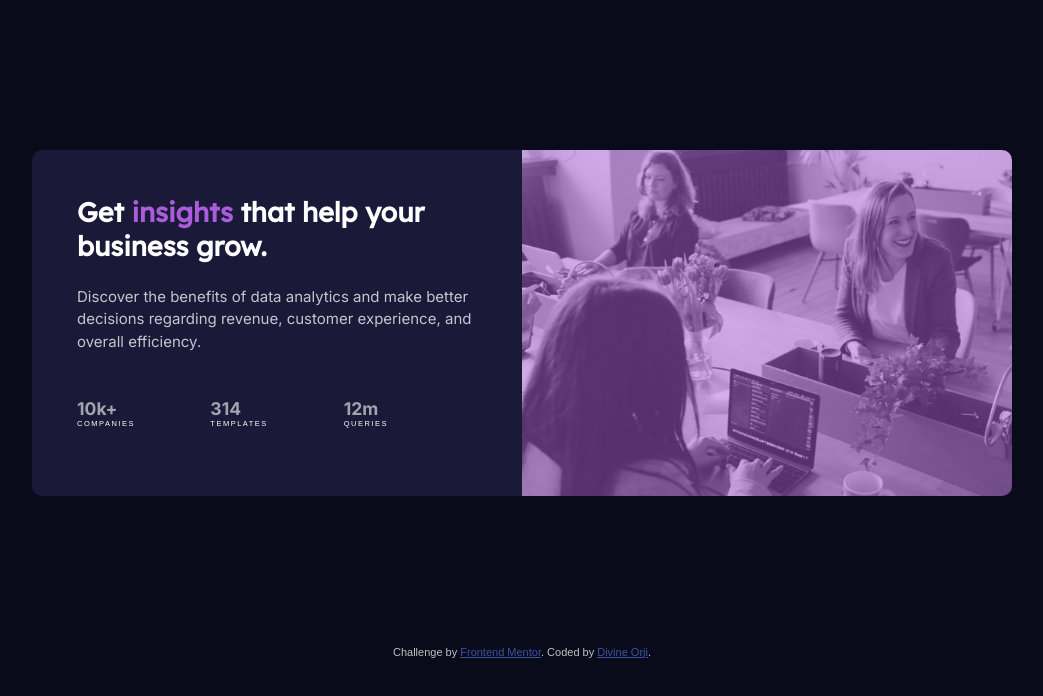
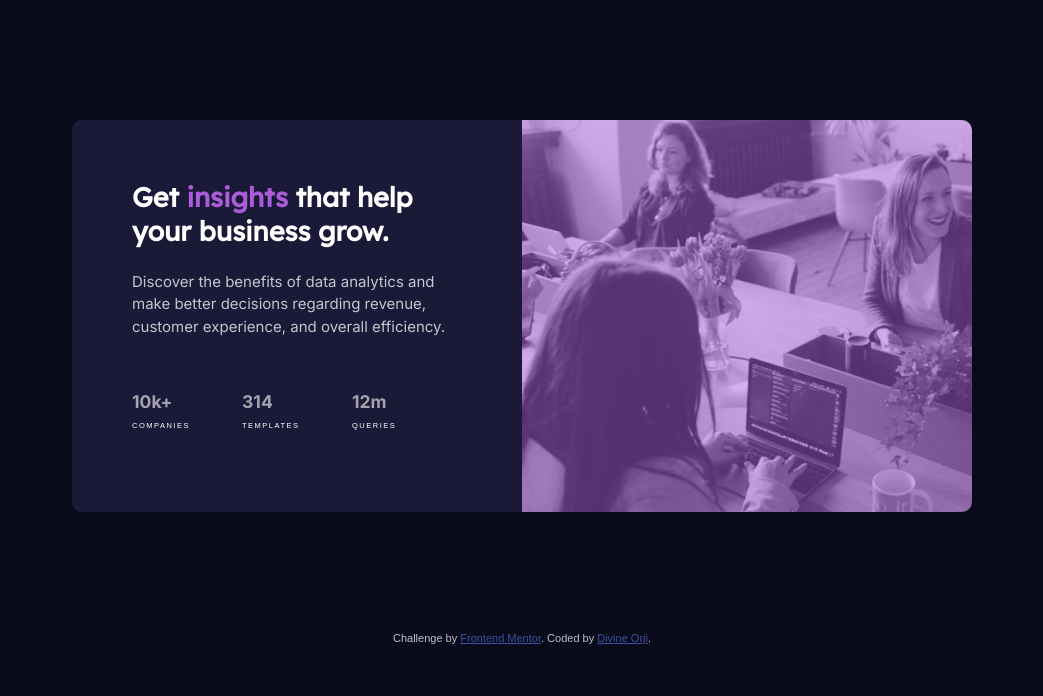
Before and after one commit to dpkreativ/stats-preview-card-component, a plain HTML site: page index.html in a window 1280 px wide. Shown: the whole page, without its empty margins (118-1161 px from the left). Drawn offline with Linux system fonts and the light colour scheme.

Commit message:
style tweaks

```diff
--- a/style.css
+++ b/style.css
@@ -33,7 +33,7 @@ span {
   display: grid;
   justify-items: center;
   align-items: center;
-  padding: 5rem 1rem;
+  padding: 8rem 1rem;
 }
 
 .card {
@@ -41,6 +41,7 @@ span {
   min-height: 2rem;
   height: 100%;
   width: 100%;
+  max-width: 360px;
   border-radius: 10px;
   background-color: var(--bg-card);
   display: grid;
@@ -93,6 +94,7 @@ span {
   font-family: "Inter", sans-serif;
   font-weight: 700px;
   color: var(--h-stat);
+  line-height: 2.5rem;
 }
 
 .stat > p {
@@ -111,13 +113,14 @@ span {
 }
 
 /* Bigger Screen sizes */
-@media screen and (min-width: 768px) {
-  .main {
+@media screen and (min-width: 1024px) {
+  /* .main {
     padding: 10rem;
-  }
+  } */
 
   .card {
     grid-template-columns: repeat(2, 1fr);
+    max-width: 900px;
   }
 
   .image-box {
@@ -128,6 +131,7 @@ span {
   .content-box {
     grid-row: 1 / end;
     text-align: left;
+    padding: 4rem;
   }
 
   .stats {
```
